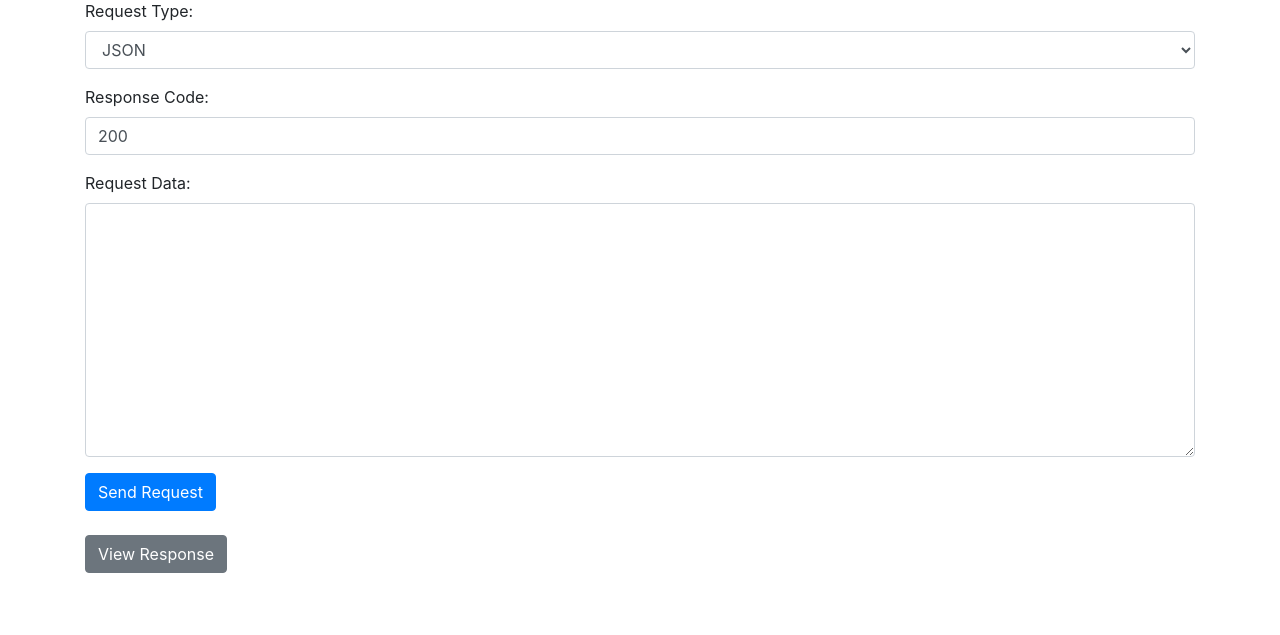
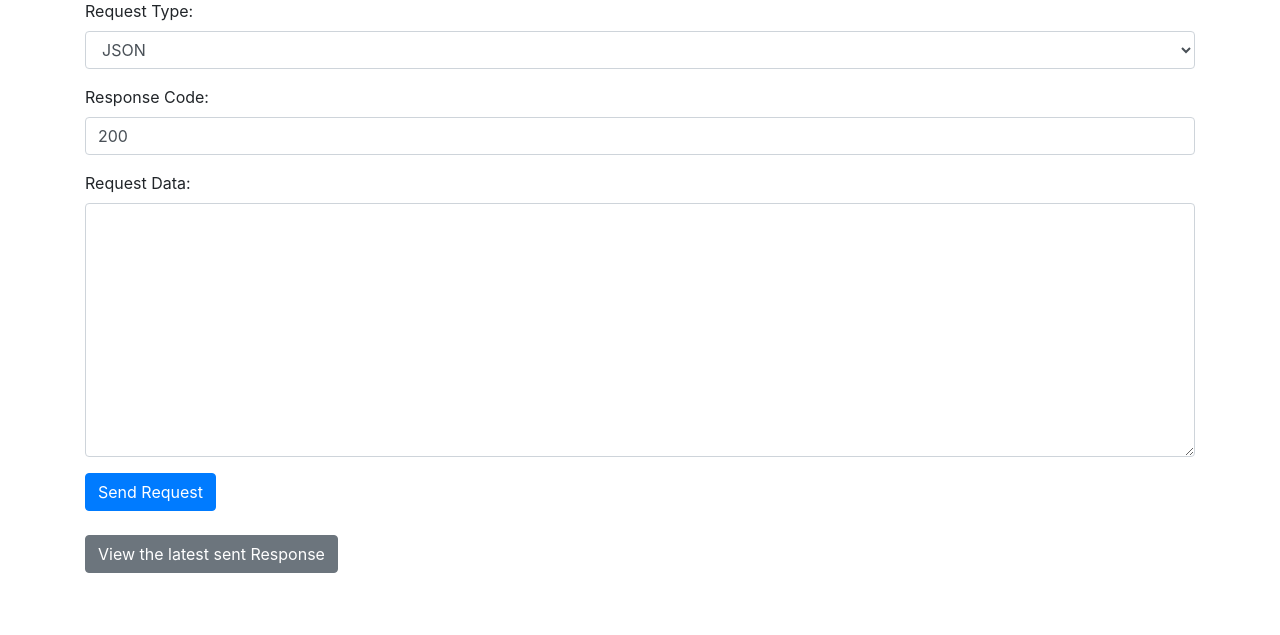
Before and after one commit to csabika98/mocker, a Flask app: page / in a window 1280 px wide. Shown: the part 25-660 px from the top of the page. Run offline with Flask 3, Linux system fonts and the light colour scheme; data comes from the database, SQL or seed files in the repository; both versions use the stored data as it was after the commit.

Commit message:
latest changes

```diff
--- a/app.py
+++ b/app.py
@@ -34,10 +34,6 @@ response_data = {}
 response_code = 200
 
 
-@app.route('/')
-def index():
-    return render_template('index.html')
-
 
 def fetch_latest_response_id():
     conn = sqlite3.connect(DATABASE)
@@ -47,6 +43,12 @@ def fetch_latest_response_id():
     print(latest_id)
     conn.close()
     return latest_id if latest_id is not None else 0
+
+@app.route('/')
+def index():
+    latest_id = fetch_latest_response_id()
+    return render_template('index.html', latest_id=latest_id)
+
 
 
 latest_response_id = fetch_latest_response_id()  # or initialize it with the appropriate value
--- a/templates/index.html
+++ b/templates/index.html
@@ -31,7 +31,7 @@
         <button type="submit" class="btn btn-primary">Send Request</button>
     </form>
     <br>
-    <a href="#" target="_blank" id="view_response_link" class="btn btn-secondary" onclick="openResponsePage()">View Response</a>
+    <a href="/get_response?id={{ latest_id }}" target="_blank" id="view_response_link" class="btn btn-secondary" onclick="openResponsePage()">View the latest sent Response</a>
 
     <!-- Include Bootstrap JS and Popper.js from CDN -->
     <script src="https://code.jquery.com/jquery-3.3.1.slim.min.js" integrity="sha384-q8i/X+965DzO0rT7abK41JStQIAqVgRVzpbzo5smXKp4YfRvH+8abtTE1Pi6jizo" crossorigin="anonymous"></script>
```
Also changed, not shown: responses.db.
